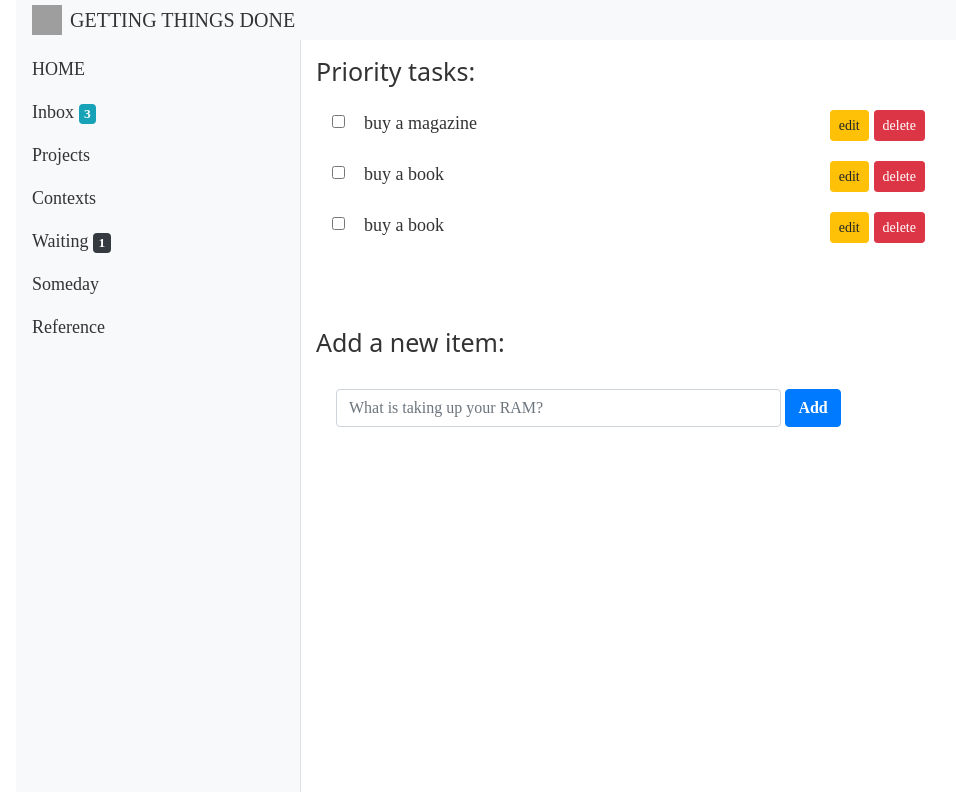
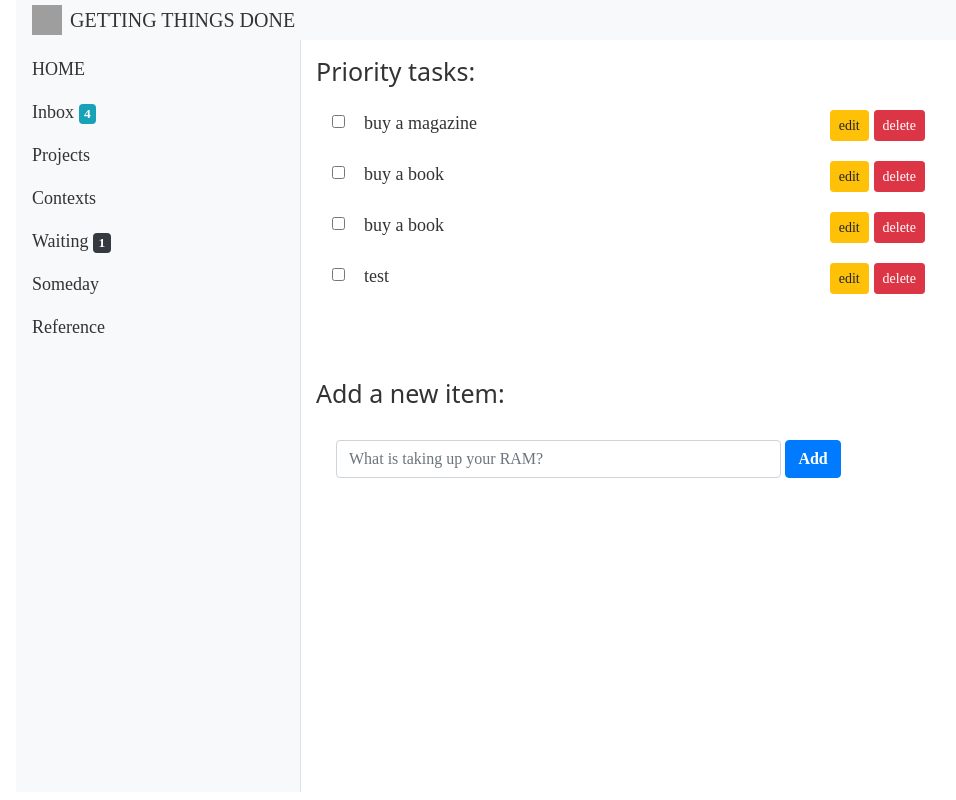
Before and after one commit to milkywaynian/todo-app-frontend, a React (Create React App) app: page / in a window 1280 px wide. Shown: the whole page, without its empty margins (54-1010 px from the left). Built offline with nearby package versions, Linux system fonts and the light colour scheme; grey boxes are pictures that could not be loaded.

Commit message:
added a 'delete task' functionality

```diff
--- a/src/App.js
+++ b/src/App.js
@@ -10,15 +10,25 @@ state = {
   tasks: [
     {id:1, description: "buy a magazine", completed: false},
     {id:2, description: "buy a book", completed: false},
-    {id:2, description: "buy a book", completed: false}
+    {id:3, description: "buy a book", completed: false},
+    {id:4, description: "test", completed: false}
   ]
 }
+
+deleteTask = (taskId) => {
+  const tasks = this.state.tasks;
+  const updatedTasks = tasks.filter(task => task.id !== taskId);
+  this.setState({
+    tasks:updatedTasks
+  });
+  }
+
 
 render() {
   return (
     <div className="container">
       <Header />
-      <Body taskCount={this.state.tasks.length} allTasks ={this.state.tasks}/>
+      <Body taskCount={this.state.tasks.length} allTasks ={this.state.tasks} deleteTaskFunc = {this.deleteTask} />
     </div>
   );
 }
--- a/src/components/Body.js
+++ b/src/components/Body.js
@@ -15,7 +15,7 @@ class Body extends React.Component {
             </div>
 
             <div className="col-9 middle">
-            <PriorityTasks allTasks = {this.props.allTasks}/>
+            <PriorityTasks allTasks = {this.props.allTasks} deleteTaskFunc ={this.props.deleteTaskFunc}/>
             </div>
             </div>
         </div>
--- a/src/components/Priority Tasks Components/ListItem.js
+++ b/src/components/Priority Tasks Components/ListItem.js
@@ -3,6 +3,11 @@ import React from 'react'
 
 
 class ListItem extends React.Component {
+
+deleteAction = () => {
+    this.props.deleteTaskFunc(this.props.item.id);
+}
+
 
     render() {
         return (
@@ -11,13 +16,13 @@ class ListItem extends React.Component {
                 <div className ="col-md-7 col-sm-12">
                     <input className="form-check-input" type="checkbox" id="defaultCheck1"></input>
                     <label className="form-check-label pb-2" for="defaultCheck1">
-                        <p>{this.props.itemName}</p>
+                        <p>{this.props.item.description}</p>
                     </label>
                 </div>
 
                 <div className ="col-md-5">
                     <button type="button" className="btn btn-sm btn-warning buttonStyle">edit</button>
-                    <button type="button" className="btn btn-sm btn-danger">delete</button>
+                    <button type="button" className="btn btn-sm btn-danger" onClick = {this.deleteAction}>delete</button>
                 </div>
 
             </div>
@@ -27,11 +32,4 @@ class ListItem extends React.Component {
   }
 
 
-//   <div className = "row">
-//                     <div className= "add-items d-flex col-sm-12 col-md-8"> <input type="text" class="form-control todo-list-input" placeholder="What is taking up your RAM?" name="new-todo"></input> </div>
-//                     <div className = "row pl-1">
-//                     <NewItemButton />
-//                     </div>
-//                   </div>
-
   export default ListItem;
--- a/src/components/Priority Tasks Components/PriorityItems.js
+++ b/src/components/Priority Tasks Components/PriorityItems.js
@@ -13,7 +13,7 @@ class PriorityItems extends React.Component {
                   <li>
                   {
                     this.props.allTasks.map(
-                      (taskOption) => <ListItem itemName={taskOption.description}/>
+                      (taskOption) => <ListItem item={taskOption} deleteTaskFunc ={this.props.deleteTaskFunc} />
 
                       )
 
--- a/src/components/PriorityTasks.js
+++ b/src/components/PriorityTasks.js
@@ -12,7 +12,7 @@ class PriorityTasks extends React.Component {
         return (
         <>
             <PriorityHeader />
-            <PriorityItems allTasks = {this.props.allTasks}/>
+            <PriorityItems allTasks = {this.props.allTasks} deleteTaskFunc ={this.props.deleteTaskFunc}/>
             <AddANewItemHeader />
             <AddAnItem />
          </>
```
